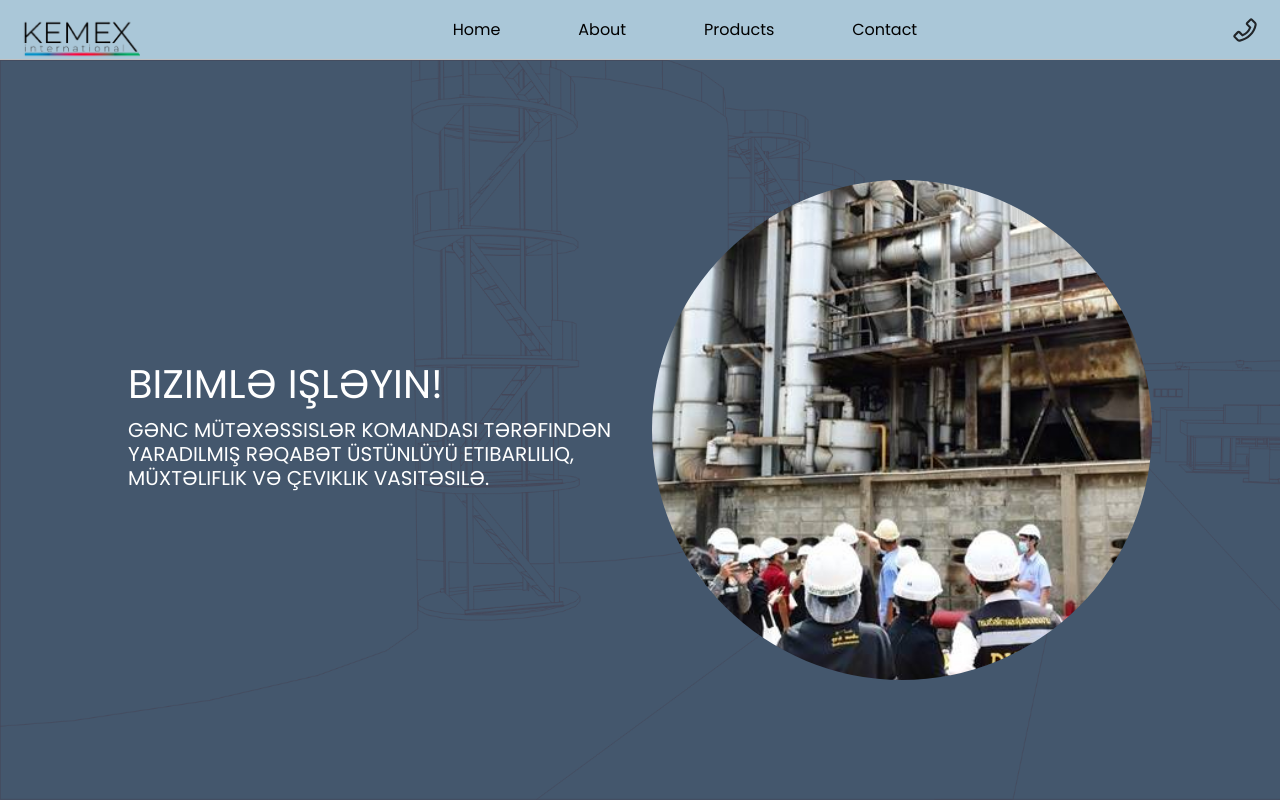
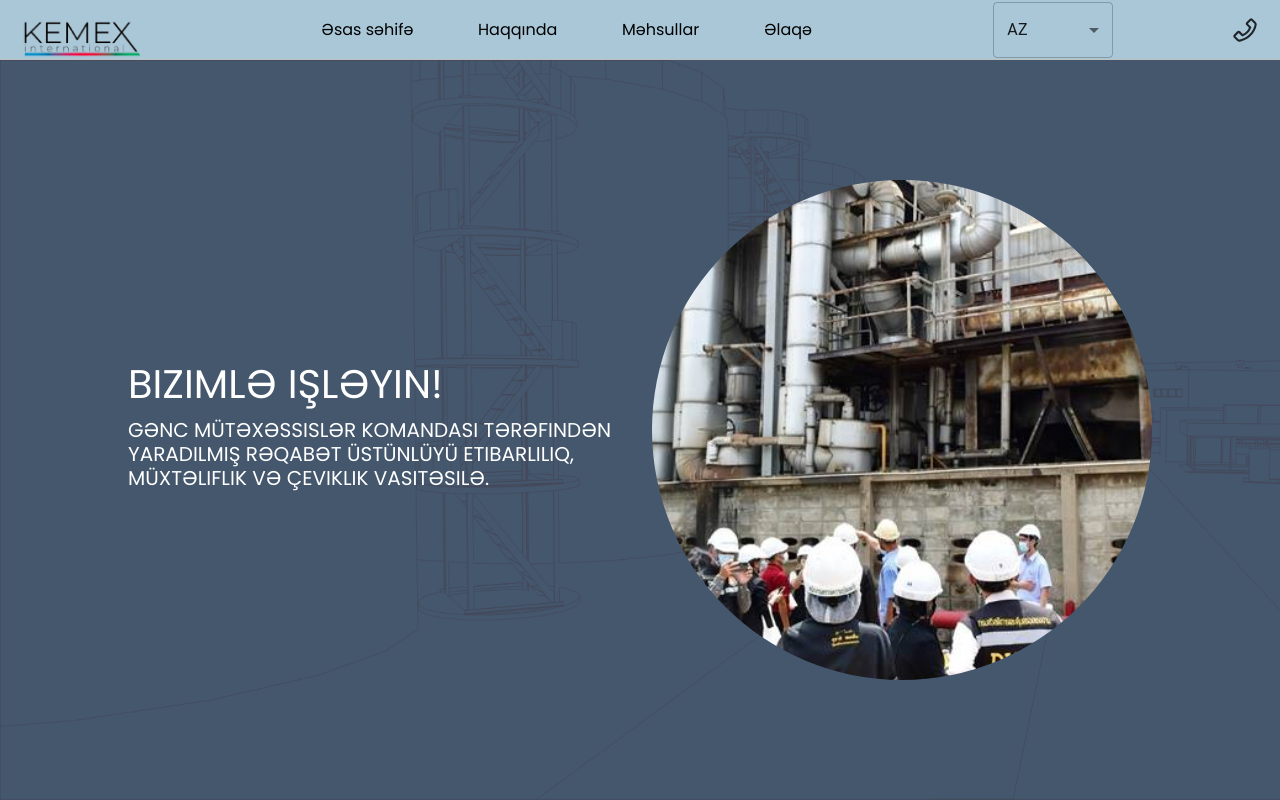
Before and after one commit to eltac-malik/kemex, a React (Vite) app: page / in a window 1280 px wide. Shown: the top 800 px of the page. Built offline with nearby package versions, Linux system fonts and the light colour scheme.

Commit message:
shahlar/navbar/lang/change

```diff
--- a/src/App.jsx
+++ b/src/App.jsx
@@ -6,6 +6,7 @@ import {Home} from '@/Home'
 import {Contact} from '@/Contact'
 import {Products} from '@/Products'
 import {About} from '@/About'
+import './shared/lang/i18n/index'
 
 import './App.css'
 import './assets/style/root.css'
--- a/src/components/Navbar/index.jsx
+++ b/src/components/Navbar/index.jsx
@@ -1,7 +1,8 @@
-import React from 'react'
+import React, {useEffect} from 'react'
 import {Link} from 'react-router-dom'
 
 import {state} from 'state'
+import {useTranslation} from 'react-i18next'
 
 import {BasicSelect} from '#/Select'
 import {Phone} from 'icons'
@@ -11,17 +12,23 @@ import {IMAGE} from 'assets/img'
 import style from './Navbar.module.css'
 
 export const Navbar = () => {
+  const {t} = useTranslation()
+  const { i18n } = useTranslation();
+
+  useEffect(() => {
+    i18n.changeLanguage('az');
+  }, ['az','en','ru']);
 
   return (
     <div className={style.navbar}>
         <p className={style.logo}><img src={IMAGE.LOGO_PNG} /></p>
         <ul className={style.ul}>
-            <Link className='link' to='/'>Home</Link>
-            <Link className='link' to='/about'>About</Link>
-            <Link className='link' to='/products'>Products</Link>
-            <Link className='link' to='/contact'>Contact</Link>
+            <Link className='link' to='/'>{t('home')}</Link>
+            <Link className='link' to='/about'>{t('about')}</Link>
+            <Link className='link' to='/products'>{t('products')}</Link>
+            <Link className='link' to='/contact'>{t('contact')}</Link>
         </ul>
-        {/* <BasicSelect/> */}
+         <BasicSelect/>
         <Phone size={30} onClick={()=>state.drawer = !state.drawer}/>
     </div>
   )
--- a/src/components/Select/index.jsx
+++ b/src/components/Select/index.jsx
@@ -1,14 +1,44 @@
-import * as React from 'react';
-import Box from '@mui/material/Box';
-import MenuItem from '@mui/material/MenuItem';
-import FormControl from '@mui/material/FormControl';
-import Select from '@mui/material/Select';
+import * as React from "react";
+import Box from "@mui/material/Box";
+import MenuItem from "@mui/material/MenuItem";
+import FormControl from "@mui/material/FormControl";
+import Select from "@mui/material/Select";
+import { TR_AZ } from "../../shared/lang/locales/az";
+import { TR_EN } from "../../shared/lang/locales/en";
+import { TR_RU } from "../../shared/lang/locales/ru";
+import { useTranslation } from "react-i18next";
+import i18n from "i18next";
+import { initReactI18next } from "react-i18next";
 
-export const BasicSelect = () => {
-  const [age, setAge] = React.useState('');
+i18n
+  .use(initReactI18next)
+  .init({
+    resources: {
+      en: {
+        translation: TR_EN,
+      },
+      az: {
+        translation: TR_AZ,
+      },
+      ru: {
+        translation: TR_RU,
+      },
+    },
+    lng: "az", // varsayılan dil
+    fallbackLng: "az", // varsayılan dili belirtin
+    interpolation: {
+      escapeValue: false,
+    },
+  });
+
+export const BasicSelect = ({ value, onChange }) => {
+  const [lang, setLang] = React.useState("az");
+  const { i18n } = useTranslation();
 
   const handleChange = (event) => {
-    setAge(event.target.value);
+    const selectedLang = event.target.value;
+    setLang(selectedLang);
+    i18n.changeLanguage(selectedLang);
   };
 
   return (
@@ -17,14 +47,14 @@ export const BasicSelect = () => {
         <Select
           labelId="demo-simple-select-label"
           id="demo-simple-select"
-          value={age}
+          value={lang}
           onChange={handleChange}
         >
-          <MenuItem value={10}>Ten</MenuItem>
-          <MenuItem value={20}>Twenty</MenuItem>
-          <MenuItem value={30}>Thirty</MenuItem>
+          <MenuItem value={"az"}>AZ</MenuItem>
+          <MenuItem value={"en"}>EN</MenuItem>
+          <MenuItem value={"ru"}>RU</MenuItem>
         </Select>
       </FormControl>
     </Box>
   );
-}
+};
--- a/src/shared/lang/locales/az/index.js
+++ b/src/shared/lang/locales/az/index.js
@@ -1,5 +1,10 @@
 export const TR_AZ = {
     translation :{
+        home: "Əsas səhifə",
+        about: "Haqqında",
+        products:"Məhsullar",
+        contact:"Əlaqə"
+
 
     }
 }
--- a/src/shared/lang/locales/en/index.js
+++ b/src/shared/lang/locales/en/index.js
@@ -1,5 +1,8 @@
 export const TR_EN = {
     translation :{
-
+        home:"Home",
+        about: "About",
+        products:"Products",
+        contact: "Contact",
     }
 }
--- a/src/shared/lang/locales/ru/index.js
+++ b/src/shared/lang/locales/ru/index.js
@@ -1,5 +1,8 @@
 export const TR_RU = {
     translation :{
-
+        home:"Главная страница",
+        about: "О компании",
+        products:"Продукты",
+        contact: "Контакт",
     }
 }
```
